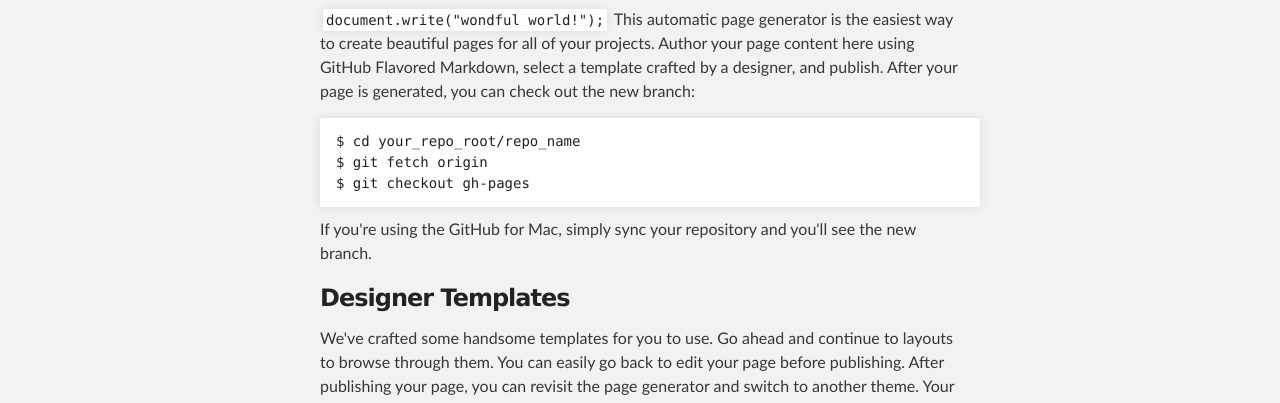
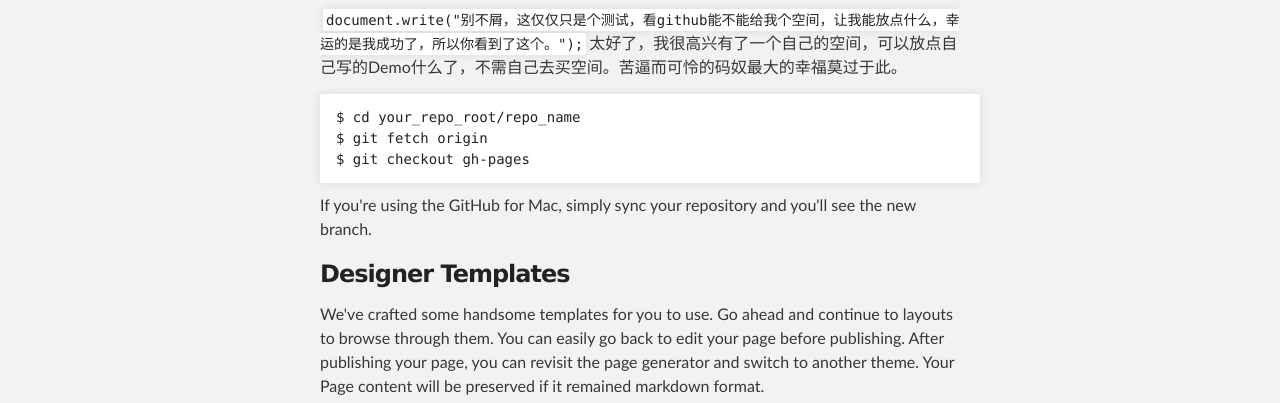
Before and after one commit to liujun123/test.github.io, a plain HTML site: page index.html in a window 1280 px wide. Shown: the part 363-766 px from the top of the page. Drawn offline with Linux system fonts and the light colour scheme.

Commit message:
Update index.html
加了点废话，纯属一时高兴乱说。

```diff
--- a/index.html
+++ b/index.html
@@ -38,8 +38,7 @@
 
 
 
-<p><code>document.write("wondful world!");</code>
-This automatic page generator is the easiest way to create beautiful pages for all of your projects. Author your page content here using GitHub Flavored Markdown, select a template crafted by a designer, and publish. After your page is generated, you can check out the new branch:</p>
+<p><code>document.write("别不屑，这仅仅只是个测试，看github能不能给我个空间，让我能放点什么，幸运的是我成功了，所以你看到了这个。");</code>太好了，我很高兴有了一个自己的空间，可以放点自己写的Demo什么了，不需自己去买空间。苦逼而可怜的码奴最大的幸福莫过于此。</p>
 
 <pre><code>$ cd your_repo_root/repo_name
 $ git fetch origin
```
